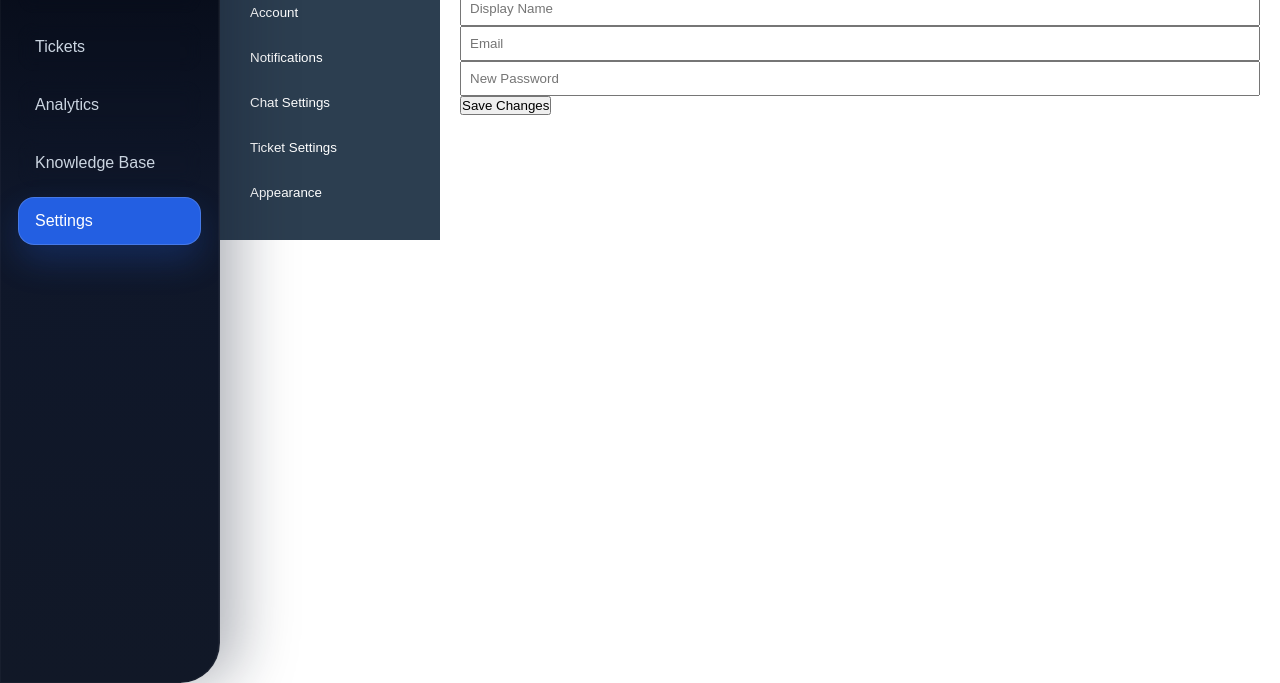
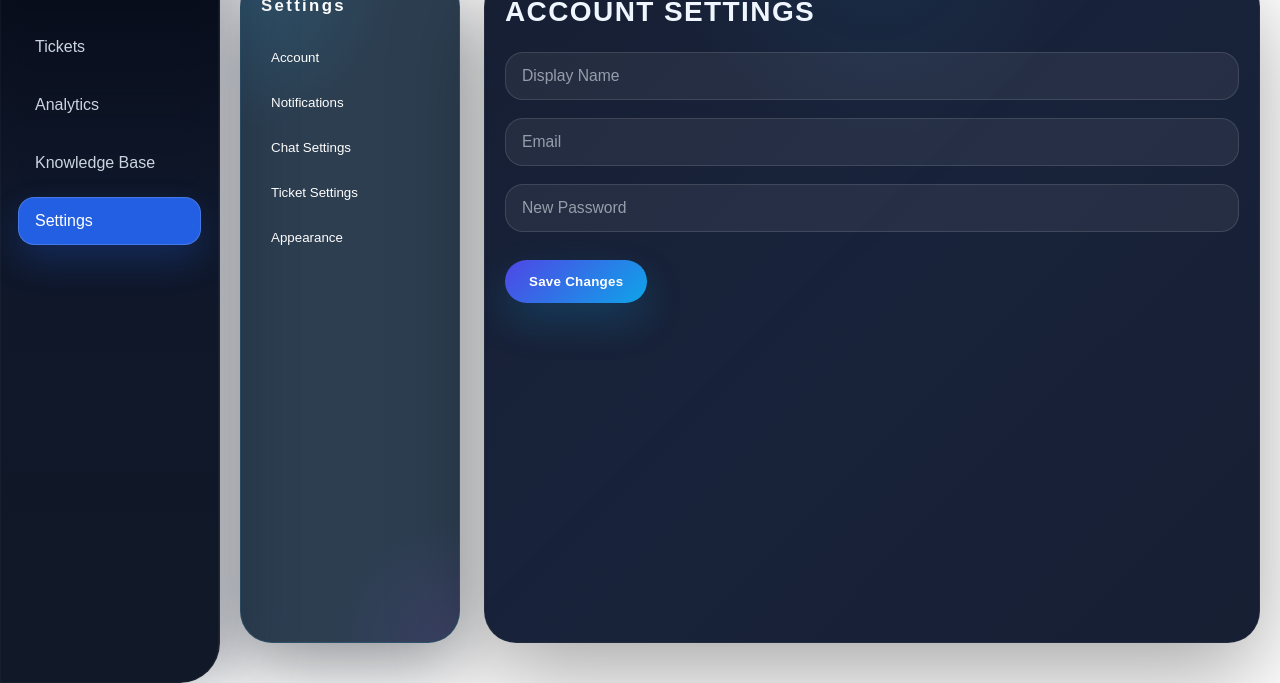
Before and after one commit to Cyber-acex/livesupport-dashboardw, a website: page public/settings.html in a window 1280 px wide. Shown: the part 117-800 px from the top of the page. Drawn offline with Linux system fonts and the light colour scheme; no server answers.

Commit message:
Save changes

```diff
--- a/public/css/style.css
+++ b/public/css/style.css
@@ -398,6 +398,237 @@ body {
     border-radius: 18px;
     font-size: 14px;
 }
+
+/* FUTURISTIC SETTINGS PAGE */
+body {
+    background: radial-gradient(circle at top left, rgba(56, 189, 248, 0.16), transparent 20%),
+                radial-gradient(circle at bottom right, rgba(168, 85, 247, 0.14), transparent 18%),
+                linear-gradient(180deg, #070b16 0%, #0f1220 48%, #111827 100%);
+    color: #e2e8f0;
+    min-height: 100vh;
+}
+
+.settings-container {
+    display: flex;
+    gap: 24px;
+    padding: 32px 20px 40px;
+    min-height: calc(100vh - 60px);
+    align-items: stretch;
+}
+
+.settings-sidebar {
+    width: 260px;
+    background: rgba(6, 18, 38, 0.88);
+    border: 1px solid rgba(56, 189, 248, 0.16);
+    box-shadow: 0 22px 70px rgba(5, 8, 20, 0.45);
+    border-radius: 32px;
+    padding: 28px 22px;
+    backdrop-filter: blur(18px);
+    position: relative;
+    overflow: hidden;
+}
+
+.settings-sidebar::before {
+    content: '';
+    position: absolute;
+    inset: 0;
+    background: radial-gradient(circle at top left, rgba(56, 189, 248, 0.16), transparent 22%),
+                radial-gradient(circle at bottom right, rgba(168, 85, 247, 0.12), transparent 18%);
+    pointer-events: none;
+}
+
+.settings-sidebar h3 {
+    margin-bottom: 24px;
+    color: #ffffff;
+    letter-spacing: 0.14em;
+    font-size: 1.05rem;
+    position: relative;
+    z-index: 1;
+}
+
+.settings-sidebar button {
+    position: relative;
+    z-index: 1;
+    display: block;
+    width: 100%;
+    margin: 10px 0;
+    padding: 14px 16px;
+    background: rgba(255,255,255,0.03);
+    border: 1px solid rgba(255,255,255,0.08);
+    color: #dbeafe;
+    text-align: left;
+    cursor: pointer;
+    border-radius: 18px;
+    transition: transform 0.25s ease, background 0.25s ease, box-shadow 0.25s ease, color 0.25s ease;
+}
+
+.settings-sidebar button:hover,
+.settings-sidebar button.active {
+    background: rgba(37, 99, 235, 0.16);
+    border-color: rgba(37, 99, 235, 0.48);
+    box-shadow: 0 18px 40px rgba(37, 99, 235, 0.18);
+    color: #ffffff;
+    transform: translateX(4px);
+}
+
+.settings-content {
+    flex: 1;
+    padding: 28px;
+    border-radius: 32px;
+    background: rgba(10, 18, 40, 0.95);
+    border: 1px solid rgba(255,255,255,0.06);
+    box-shadow: 0 30px 90px rgba(0, 0, 0, 0.35);
+    backdrop-filter: blur(18px);
+    position: relative;
+    overflow: hidden;
+}
+
+.settings-content::before {
+    content: '';
+    position: absolute;
+    inset: -40px;
+    background: radial-gradient(circle at top center, rgba(56, 189, 248, 0.08), transparent 24%),
+                linear-gradient(135deg, transparent 0%, rgba(59, 130, 246, 0.04) 45%, transparent 100%);
+    pointer-events: none;
+}
+
+.settings-content h2 {
+    margin-bottom: 24px;
+    font-size: 1.75rem;
+    letter-spacing: 0.05em;
+    color: #eff6ff;
+    text-transform: uppercase;
+}
+
+.settings-section {
+    display: none;
+    position: relative;
+    z-index: 1;
+}
+
+.settings-section.active {
+    display: block;
+}
+
+.settings-content input,
+.settings-content select {
+    width: 100%;
+    padding: 14px 16px;
+    margin-bottom: 18px;
+    border-radius: 18px;
+    background: rgba(255,255,255,0.06);
+    border: 1px solid rgba(255,255,255,0.12);
+    color: #e2e8f0;
+    font-size: 0.98rem;
+    outline: none;
+    transition: border-color 0.22s ease, box-shadow 0.22s ease, transform 0.22s ease;
+}
+
+.settings-content input::placeholder {
+    color: rgba(226, 232, 240, 0.6);
+}
+
+.settings-content input:focus,
+.settings-content select:focus {
+    border-color: rgba(56, 189, 248, 0.8);
+    box-shadow: 0 0 28px rgba(56, 189, 248, 0.16);
+    transform: translateY(-1px);
+}
+
+.settings-content button {
+    margin-top: 10px;
+    padding: 14px 24px;
+    border: none;
+    border-radius: 999px;
+    background: linear-gradient(135deg, #4f46e5, #0ea5e9);
+    color: #ffffff;
+    font-weight: 700;
+    letter-spacing: 0.02em;
+    cursor: pointer;
+    transition: transform 0.22s ease, box-shadow 0.22s ease, background 0.22s ease;
+    box-shadow: 0 18px 40px rgba(14, 165, 233, 0.2);
+}
+
+.settings-content button:hover {
+    transform: translateY(-2px);
+    background: linear-gradient(135deg, #38bdf8, #60a5fa);
+    box-shadow: 0 22px 50px rgba(56, 189, 248, 0.28);
+}
+
+.form-group {
+    display: flex;
+    align-items: center;
+    gap: 16px;
+    margin-bottom: 18px;
+}
+
+label {
+    display: block;
+    margin-bottom: 8px;
+    color: #cbd5e1;
+}
+
+.switch-label {
+    margin-left: 0;
+    color: #e2e8f0;
+    font-size: 0.97rem;
+}
+
+.switch {
+    width: 54px;
+    height: 32px;
+}
+
+.slider {
+    background-color: rgba(255,255,255,0.16);
+}
+
+input:checked + .slider {
+    background-color: rgba(59, 130, 246, 0.9);
+}
+
+.slider:before {
+    background-color: #f8fafc;
+}
+
+#successMsg {
+    padding: 14px 18px;
+    border-radius: 18px;
+    background: rgba(34, 197, 94, 0.12);
+    border: 1px solid rgba(34, 197, 94, 0.22);
+    color: #ecfccb;
+    font-weight: 600;
+}
+
+.topbar {
+    background: linear-gradient(90deg, rgba(8, 15, 34, 0.96), rgba(11, 18, 40, 0.96));
+    border-bottom: 1px solid rgba(56, 189, 248, 0.14);
+}
+
+.logout-btn {
+    padding: 10px 18px;
+    border-radius: 999px;
+    border: 1px solid rgba(255,255,255,0.16);
+    background: rgba(255,255,255,0.08);
+    color: #ffffff;
+    transition: background 0.22s ease, transform 0.22s ease;
+}
+
+.logout-btn:hover {
+    background: rgba(56, 189, 248, 0.18);
+    transform: translateY(-1px);
+}
+
+@keyframes pulseAccent {
+    0%, 100% { box-shadow: 0 0 18px rgba(56, 189, 248, 0.18); }
+    50% { box-shadow: 0 0 28px rgba(56, 189, 248, 0.28); }
+}
+
+.settings-sidebar button.active,
+.settings-sidebar button:hover {
+    animation: pulseAccent 2.5s ease-in-out infinite;
+}
+
 
 .chat-input button {
     padding: 12px 20px;
```
